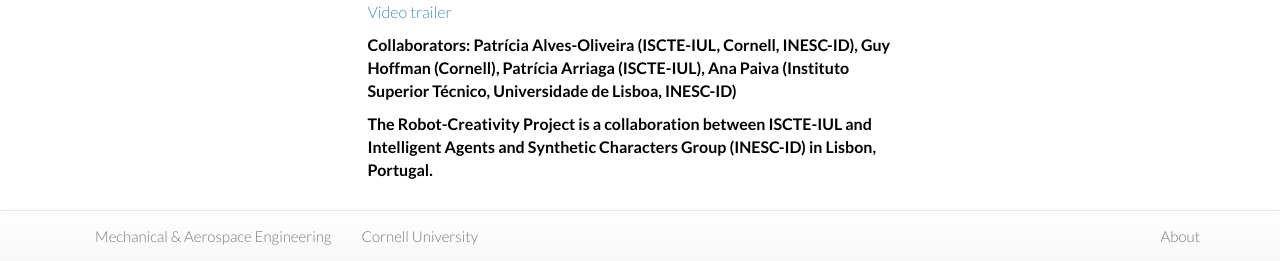
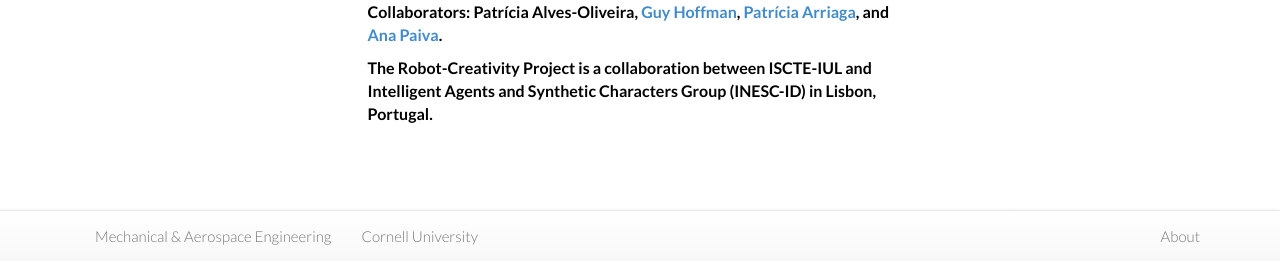
Before and after one commit to hrc2/hrc2.github.io, a Jekyll site: the page built from projects/_posts/2015-09-01-Creativity.md, in a window 1280 px wide and 1165 px high, cut to the strip 904-1165 px from the top of the window. Built offline with Jekyll 4.4.1, drawn with Linux system fonts in a browser that asks for light colours; nearby versions of some CDN libraries; some web fonts are replaced.

Commit message:
Update 2015-09-01-Creativity.md

```diff
--- a/projects/_posts/2015-09-01-Creativity.md
+++ b/projects/_posts/2015-09-01-Creativity.md
@@ -14,12 +14,8 @@
 
 Creativity is one of the most sought-after skills as we move from industrialized to creative economies. It is known to be an ability that can be stimulated and developed over time. The Robot-Creativity Project aims to use social robots as tools for stimulating creativity. The work involved in the project consisted on the design and fabrication of the hardware and software for an original social robot, named YOLO. The design of YOLO was grounded on creativity research literature and on iterative co-design sessions with children. Additionally, we have tested YOLO in schools and summer camps to investigate the effectiveness of this robot in stimulating convergent and divergent thinking processes, two important forms of the creative thought.
 
-<iframe width="560" height="315" src="https://www.youtube.com/watch?v=BxPaOyfX3uQ&list=PLuUJZ_sqgykyabuES4FDihjj-JrkoL9Xh&index=12&t=0s" frameborder="0" allow="autoplay; encrypted-media" allowfullscreen></iframe>
+<iframe width="560" height="315" src="https://www.youtube.com/embed/BxPaOyfX3uQ" frameborder="0" allow="accelerometer; autoplay; encrypted-media; gyroscope; picture-in-picture" allowfullscreen></iframe>
 
-
-
-[Video trailer](https://www.youtube.com/watch?v=BxPaOyfX3uQ&list=PLuUJZ_sqgykyabuES4FDihjj-JrkoL9Xh&index=12&t=0s)
-
-**Collaborators: Patrícia Alves-Oliveira (ISCTE-IUL, Cornell, INESC-ID), Guy Hoffman (Cornell), Patrícia Arriaga (ISCTE-IUL), Ana Paiva (Instituto Superior Técnico, Universidade de Lisboa, INESC-ID)**
+**Collaborators: Patrícia Alves-Oliveira, [Guy Hoffman](http://guyhoffman.com/), [Patrícia Arriaga](https://ciencia.iscte-iul.pt/authors/patricia-paula-lourenco-arriaga-ferreira/cv), and [Ana Paiva](https://ana-paiva.com/).**
 
 **The Robot-Creativity Project is a collaboration between ISCTE-IUL and Intelligent Agents and Synthetic Characters Group (INESC-ID) in Lisbon, Portugal.**
```
